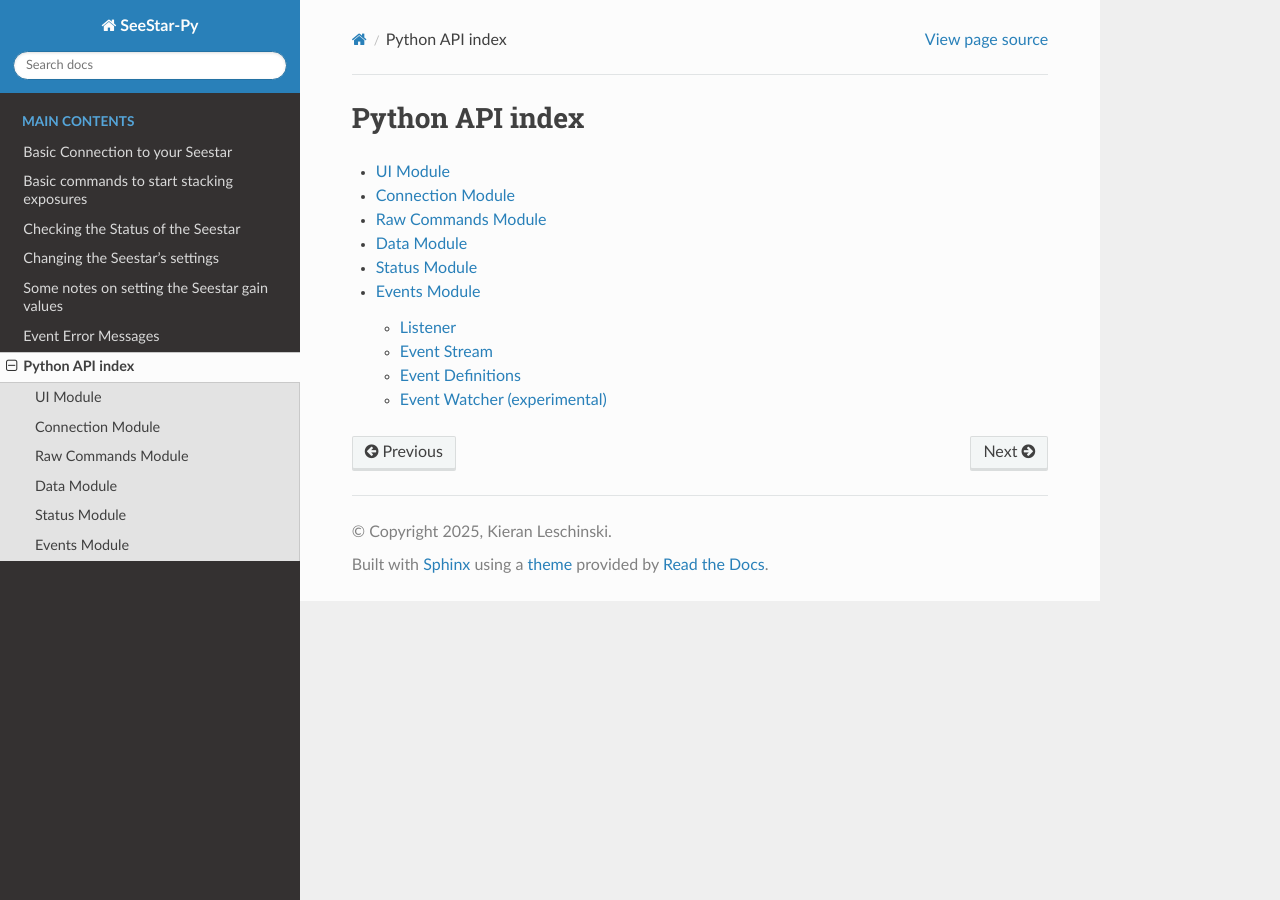
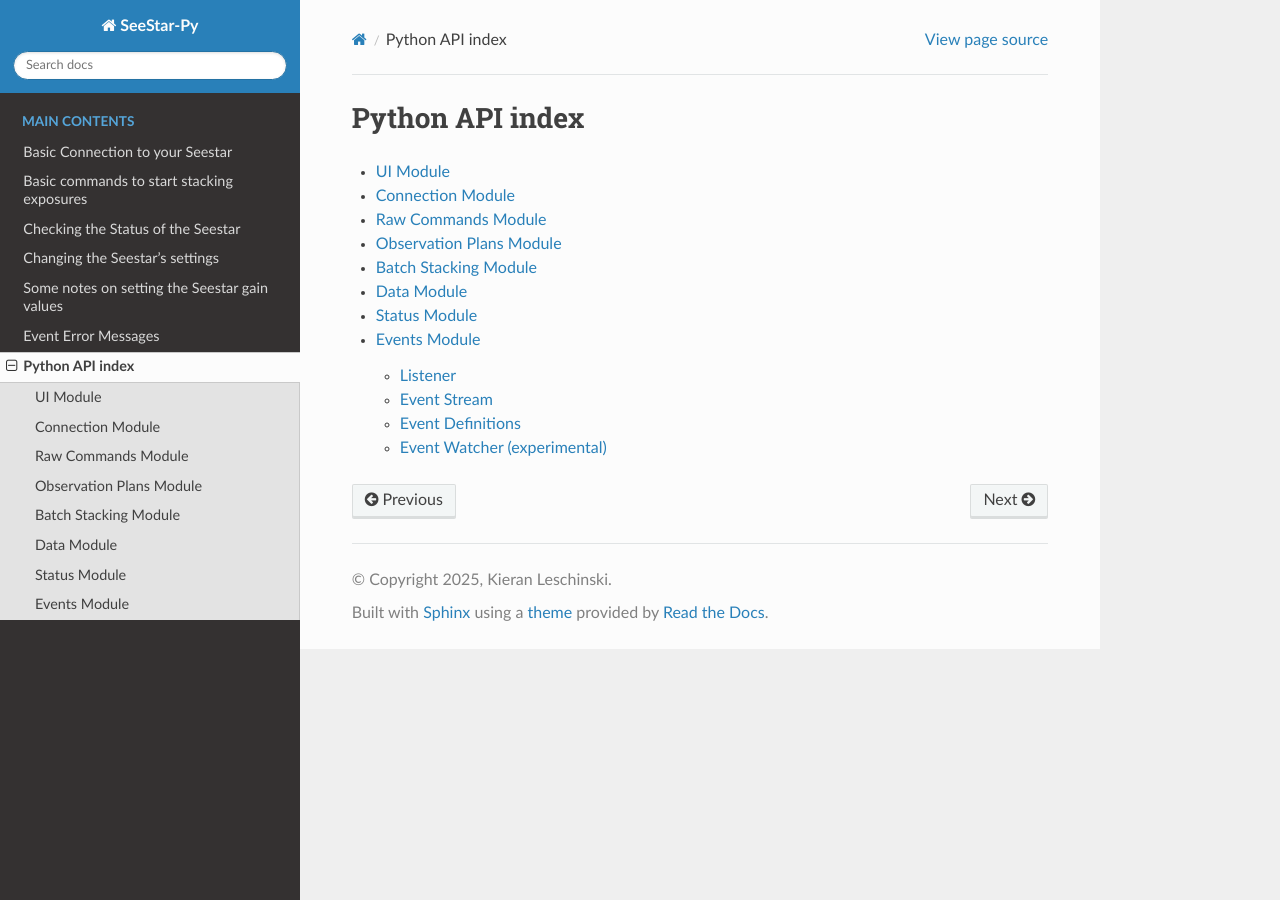
Before and after one commit to astronomyk/seestarpy, a Sphinx documentation site: the page built from docs/api/api_index.rst, in a window 1280 px wide. Built offline with Sphinx 7.4.7 and the Read the Docs theme 3.1.0, drawn with Linux system fonts in a browser that asks for light colours.

Commit message:
Add Sphinx documentation pages for plan and stack modules
Co-Authored-By: Claude Opus 4.6 <noreply@anthropic.com>

```diff
--- a/docs/api/api_index.rst
+++ b/docs/api/api_index.rst
@@ -7,6 +7,8 @@ Python API index
    ui
    connection
    raw
+   plan
+   stack
    data
    status
    events
--- /dev/null
+++ b/docs/api/plan.rst
@@ -0,0 +1,7 @@
+Observation Plans Module
+========================
+
+.. automodule:: seestarpy.plan
+    :members:
+    :undoc-members:
+    :show-inheritance:
--- /dev/null
+++ b/docs/api/stack.rst
@@ -0,0 +1,7 @@
+Batch Stacking Module
+======================
+
+.. automodule:: seestarpy.stack
+    :members:
+    :undoc-members:
+    :show-inheritance:
```
